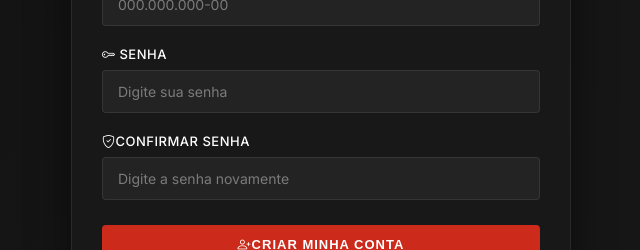
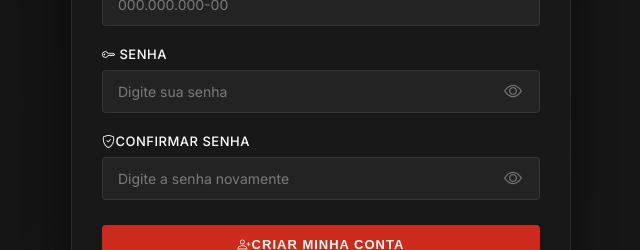
Before and after one commit to felipezwx/originefrontend, a React (Vite) app: page /cadastro in a window 1280 px wide. Shown: the part 540-790 px from the top of the page, without its empty margins (319-959 px from the left). Built offline with nearby package versions, Linux system fonts and the light colour scheme; no server answers.

Commit message:
finalizado o bodão de vizualizar senha

```diff
--- a/src/pages/Cadastro.tsx
+++ b/src/pages/Cadastro.tsx
@@ -150,8 +150,10 @@ export function Cadastro() {
                         <label htmlFor="campoSenha">
                             <i className="bi bi-key me-1"></i> Senha
                         </label>
+
+                        <div className="campo-senha">
                             <input
-                            type="password"
+                                type={mostrarSenha ? "text" : "password"}
                                 id="campoSenha"
                                 name="senha"
                                 className="entrada-cadastro"
@@ -162,6 +164,16 @@ export function Cadastro() {
                                     setErro("");
                                 }}
                             />
+
+                            <button
+                                type="button"
+                                className="botao-olho"
+                                onClick={() => setMostrarSenha(!mostrarSenha)}
+                                aria-label={mostrarSenha ? "Ocultar senha" : "Mostrar senha"}
+                            >
+                                <i className={mostrarSenha ? "bi bi-eye-slash" : "bi bi-eye"}></i>
+                            </button>
+                        </div>
                     </div>
 
                     <div className="grupo-formulario">
@@ -169,8 +181,10 @@ export function Cadastro() {
                             <i className="bi bi-shield-check me-1"></i>
                         Confirmar senha
                         </label>
+
+                        <div className="campo-senha">
                             <input
-                            type="password"
+                                type={mostrarConfirmarSenha ? "text" : "password"}
                                 id="campoConfirmarSenha"
                                 name="confirmarSenha"
                                 className="entrada-cadastro"
@@ -181,6 +195,16 @@ export function Cadastro() {
                                     setErro("");
                                 }}
                             />
+
+                            <button
+                                type="button"
+                                className="botao-olho"
+                                onClick={() => setMostrarConfirmarSenha(!mostrarConfirmarSenha)}
+                                aria-label={mostrarConfirmarSenha ? "Ocultar senha" : "Mostrar senha"}
+                            >
+                                <i className={mostrarConfirmarSenha ? "bi bi-eye-slash" : "bi bi-eye"}></i>
+                            </button>
+                        </div>
                     </div>
 
                     {erro && (
--- a/src/styles/cadastro.css
+++ b/src/styles/cadastro.css
@@ -471,6 +471,31 @@
 
         }
 
+        .campo-senha {
+            position: relative;
+        }
+
+        .campo-senha .entrada-cadastro {
+            width: 100%;
+            padding-right: 45px;
+        }
+
+        .botao-olho {
+            position: absolute;
+            right: 12px;
+            top: 50%;
+            transform: translateY(-50%);
+            background: transparent;
+            border: none;
+            color: #777;
+            cursor: pointer;
+            font-size: 18px;
+        }
+
+        .botao-olho:hover {
+            color: white;
+        }
+
 
         /* =====================================================
            RESPONSIVIDADE
```
Lines whose indentation alone changed are shown as unchanged.
